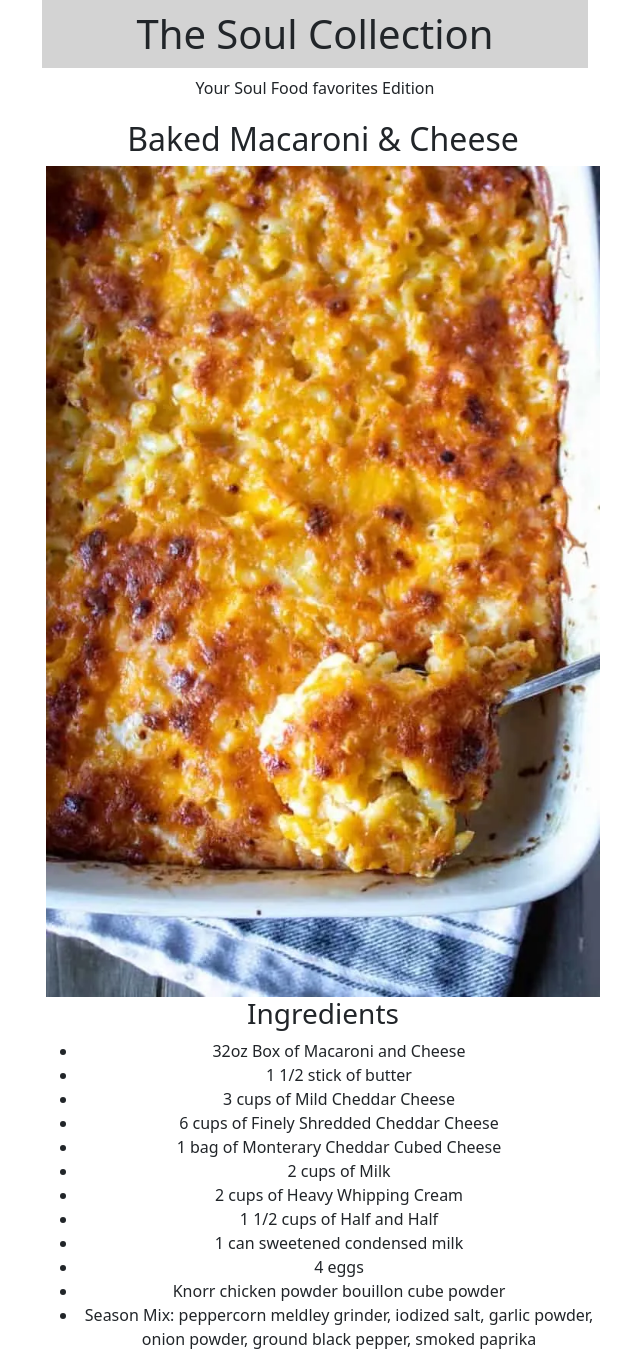
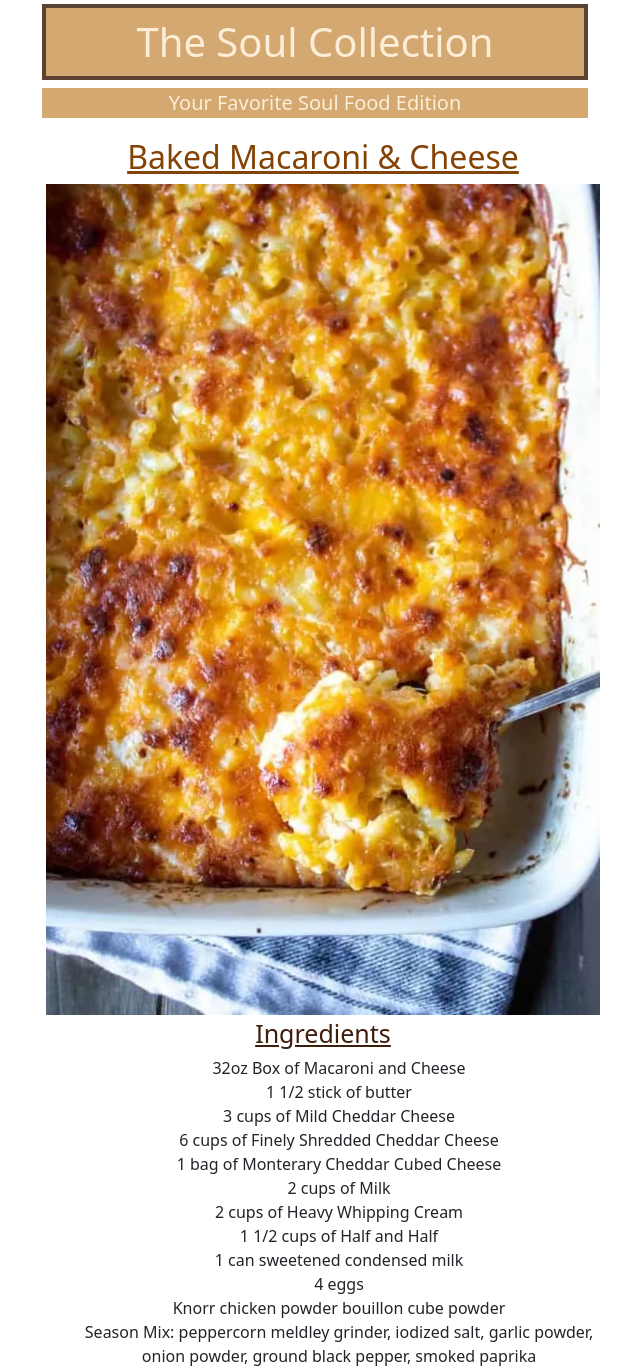
Before and after one commit to mcleanalecia1998/soul, a plain HTML site: page index.html in a window 1280 px wide. Shown: the top 1371 px of the page, without its empty margins (40-680 px from the left). Drawn offline with nearby package versions, Linux system fonts and the light colour scheme.

Commit message:
Updated HTML, and CSS

```diff
--- a/index.html
+++ b/index.html
@@ -5,21 +5,21 @@
     <meta charset="UTF-8">
     <meta name="viewport" content="width=device-width, initial-scale=1.0">
     <title> Soul Collection</title>
-    <link rel="stylesheet" href="styles.css">
     <link href="https://cdn.jsdelivr.net/npm/bootstrap@5.3.2/dist/css/bootstrap.min.css" rel="stylesheet"
         integrity="sha384-T3c6CoIi6uLrA9TneNEoa7RxnatzjcDSCmG1MXxSR1GAsXEV/Dwwykc2MPK8M2HN" crossorigin="anonymous">
+    <link rel="stylesheet" href="styles.css">
 </head>
 
 <body>
     <div class="container">
         <div class="row">
             <div class="col-12 col-lg-6">
-                <h1> The Soul Collection </h1>
-                <p> Your Soul Food favorites Edition</p>
+                <h1> The Soul Collection</h1>
+                <p> Your Favorite Soul Food Edition</p>
             </div>
 
         </div>
-        <div id="recipe">
+        <div class="recipe">
             <div class="col-12 col-lg-6">
                 <h2>Baked Macaroni & Cheese</h2>
 
@@ -61,7 +61,7 @@
                 Enjoy!
             </div>
         </div>
-        <div id="recipe">
+        <div class="recipe">
             <div class="col-12 col-lg-6">
                 <h2>Collard Greens</h2>
                 <img src="src/cg.jpg" class="img-fluid" />
@@ -99,7 +99,7 @@
                 Enjoy!
             </div>
         </div>
-        <div id="recipe">
+        <div class="recipe">
             <div class="col-12 col-lg-6">
                 <h2>Candied Yams</h2>
                 <img src="src/cy.jpg" class="img-fluid" />
@@ -140,7 +140,7 @@
                 Enjoy!
             </div>
         </div>
-        <div id="recipe">
+        <div class="recipe">
             <div class="col-12 col-lg-6">
                 <h2>Crockpot Turkey Wings</h2>
                 <img src="src/tw.jpg" class="img-fluid" />
@@ -176,7 +176,7 @@
                 Enjoy with a side of your choice!
             </div>
         </div>
-        <div id="recipe">
+        <div class="recipe">
             <div class="col-12 col-lg-6">
                 <h2>Banana Pudding</h2>
                 <img src="src/bp.jpg" class="img-fluid" />
@@ -205,11 +205,12 @@
         </div>
     </div>
     <footer>
-        <p>
-            This project was created by Queen P coded by <a href="https://github.com/mcleanalecia1998">Alecia Mclean</a>
+        <span>
+            This project was created with 🤎 by <a href="https://github.com/mcleanalecia1998">Alecia
+                Mclean</a>
             and is open sourced on <a href="https://github.com/mcleanalecia1998/soul">Github</a> and hosted on
             <a href="https://soulcollection.netlify.app/">Netlify</a>
-        </p>
+        </span>
     </footer>
     <script src="https://cdn.jsdelivr.net/npm/bootstrap@5.3.2/dist/js/bootstrap.bundle.min.js"
         integrity="sha384-C6RzsynM9kWDrMNeT87bh95OGNyZPhcTNXj1NW7RuBCsyN/o0jlpcV8Qyq46cDfL"
--- a/styles.css
+++ b/styles.css
@@ -3,30 +3,48 @@
 }
 
 h1 {
-  font-size: 30px;
-  color: rgba(165, 42, 42, 0.137);
-  background-color: lightgray;
+  color: #fcedd7;
+  font-size: 40px;
+  background-color: #d3a871;
+  border: 4px solid #5b4333;
   margin-top: 4px;
   padding: 10px;
 }
+
+p {
+  color: #fcedd7;
+  font-size: 20px;
+  background-color: #d3a871;
+}
+
 h2 {
-  color: brown;
+  color: #844204;
+  text-decoration: underline;
 }
 
 h3 {
+  color: #3f1d0b;
   font-size: 25px;
+  text-decoration: underline;
+  margin-top: 3px;
+}
+
+ul,
+ol {
+  list-style: none;
 }
 
 img {
-  max-width: 200px;
+  max-width: 300;
 }
 
-#recipe {
-  border-bottom: 3px black solid;
+.recipe {
+  border-bottom: 3px solid black;
   margin-bottom: 10px;
   padding: 4px;
 }
 
 footer {
   text-align: center;
+  opacity: 0.4;
 }
```
